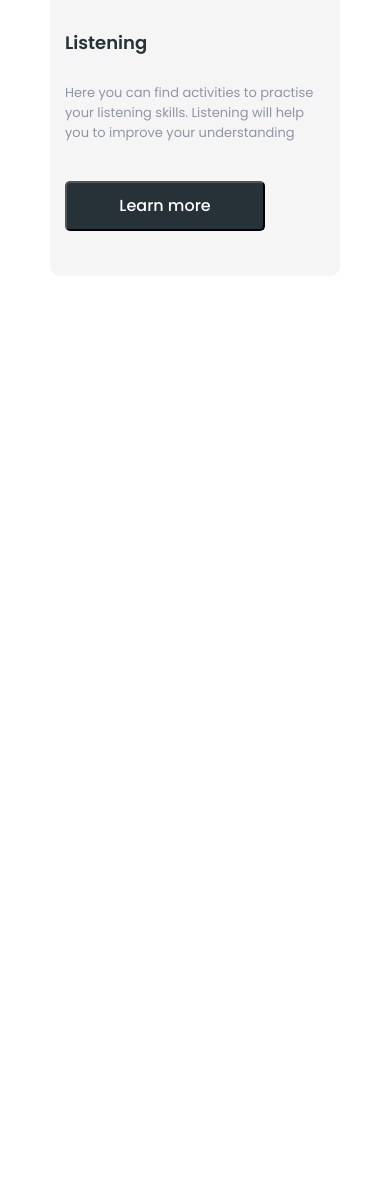
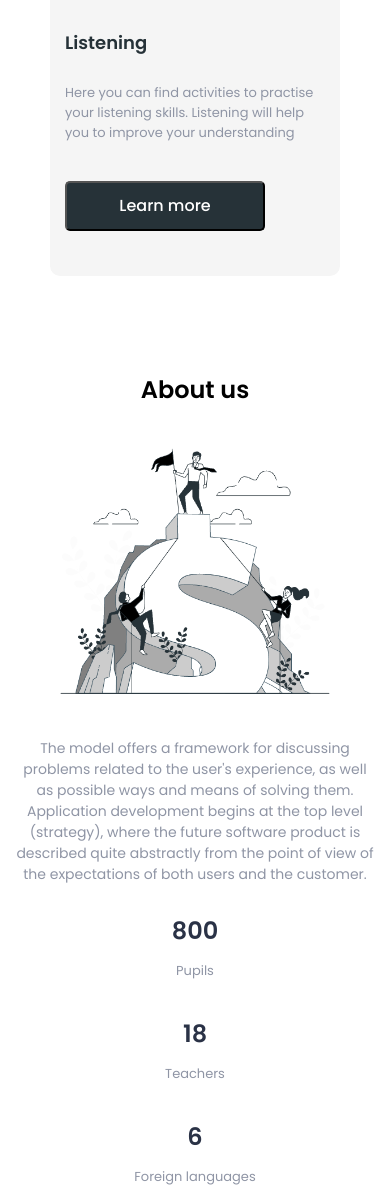
Before and after one commit to kuroptew/school-language, a website: page src/index.html in a window 390 px wide. Shown: the part 2758-3945 px from the top of the page. Before the commit the page ends 3034 px from the top, so only its background shows below. Drawn offline with nearby package versions, Linux system fonts and the light colour scheme; files that its build step writes are made by us from their sources.

Commit message:
add adaptive about section

```diff
--- a/src/index.html
+++ b/src/index.html
@@ -119,9 +119,9 @@
           </li>
         </ul>
       </section>
-      <!-- <section class="about" id="about">
-        <div class="about_-wrapper">
-          <h2 class="title title_fz48">About us</h2>
+      <section class="about" id="about">
+        <div class="about__wrapper">
+          <h2 class="title title_fz48 about__title">About us</h2>
           <p class="about__descr">
             The model offers a framework for discussing problems related to the user's experience, as well as possible
             ways and means of solving them. Application development begins at the top level (strategy), where the future
@@ -130,22 +130,22 @@
           </p>
           <ul class="about__list">
             <li class="about__item">
-              <div class="about__item-count">800</div>
-              <div class="about__item-name">Pupils</div>
+              <div class="about__count">800</div>
+              <div class="about__name">Pupils</div>
             </li>
             <li class="about__item">
-              <div class="about__item-count">18</div>
-              <div class="about__item-name">Teachers</div>
+              <div class="about__count">18</div>
+              <div class="about__name">Teachers</div>
             </li>
             <li class="about__item">
-              <div class="about__item-count">6</div>
-              <div class="about__item-name">Foreign languages</div>
+              <div class="about__count">6</div>
+              <div class="about__name">Foreign languages</div>
             </li>
           </ul>
         </div>
         <img src="./img/about/about-bg.png" alt="About us" class="about__img" />
       </section>
-      <section class="pricing" id="pricing">
+      <!-- <section class="pricing" id="pricing">
         <h2 class="title title_fz48 pricing__title">Pricing</h2>
         <ul class="pricing__list">
           <li>
--- a/src/js/script.js
+++ b/src/js/script.js
@@ -1,9 +1,6 @@
 const hamburgerBtn = document.querySelector(".hamburger")
 const closeMenuBtn = document.querySelector(".menu__close")
 const menu = document.querySelector(".menu")
-
-console.log(hamburgerBtn);
-console.log(closeMenuBtn);
 
 hamburgerBtn.addEventListener("click", () => {
   menu.classList.add("menu_active")
--- a/src/scss/blocks/_about.scss
+++ b/src/scss/blocks/_about.scss
@@ -4,12 +4,9 @@
   align-items: center;
   min-height: 752px;
   padding-top: 252px;
-  // background-image: url("../../img/about/about-bg.png");
-  // background-position: right 252px;
-  // background-repeat: no-repeat;
 
   &__wrapper {
-    min-width: 635px;
+    width: 635px;
   }
 
   &__descr {
@@ -24,27 +21,24 @@
   &__list {
     margin-top: 20px;
     display: flex;
-    gap: 100px;
+    gap: 90px;
     list-style-type: none;
   }
 
-  &__item {
-
-    &-count {
+  &__count {
     font-size: 48px;
     font-weight: 600;
     line-height: 80px;
-      color: #2A3246;
+    color: #2a3246;
     text-align: center;
   }
 
-    &-name {
+  &__name {
     font-size: 20px;
     font-weight: 400;
     line-height: 30px;
     color: $dark-grey;
     text-align: center;
-    }
   }
 
   &__img {
--- a/src/scss/blocks/_media.scss
+++ b/src/scss/blocks/_media.scss
@@ -148,6 +148,40 @@
     &__descr {
       font-size: 14px;
       line-height: 21px;
+    }
+  }
+
+  .about {
+    padding-top: 106px;
+    min-height: unset;
+
+    &__wrapper {
+      width: 525px;
+    }
+
+    &__descr {
+      margin-top: 13px;
+      font-size: 16px;
+      line-height: 24px;
+    }
+
+    &__list {
+      margin-top: 16px;
+      gap: 60px;
+    }
+
+    &__count {
+      font-size: 30px;
+    }
+
+    &__name {
+      font-size: 16px;
+      line-height: 24px;
+    }
+
+    &__img {
+      width: 336px;
+      height: 336px;
     }
   }
 }
@@ -327,6 +361,39 @@
       bottom: 25px;
     }
   }
+
+  .about {
+    padding-top: 52px;
+
+    &__wrapper {
+      width: 320px;
+    }
+
+    &__descr {
+      margin-top: 0;
+      font-size: 14px;
+      line-height: 21px;
+    }
+
+    &__list {
+      margin-top: 32px;
+      gap: 45px;
+    }
+
+    &__count {
+      font-size: 22px;
+    }
+
+    &__name {
+      font-size: 13px;
+      line-height: 20px;
+    }
+
+    &__img {
+      width: 295px;
+      height: 295px;
+    }
+  }
 }
 
 @media screen and (max-width: 766px) {
@@ -456,6 +523,48 @@
       bottom: 36px;
     }
   }
+
+  .about {
+    padding-top: 187px;
+    flex-direction: column;
+
+    &__wrapper {
+      order: 2;
+      position: relative;
+      margin-top: 25px;
+      width: 100%;
+    }
+
+    &__title {
+      position: absolute;
+      top: calc(-352px - 80px - 25px);
+      left: 50%;
+      transform: translateX(-50%);
+    }
+
+    &__descr {
+      margin-top: 0;
+      text-align: center;
+    }
+
+    &__list {
+      margin-top: 20px;
+      gap: unset;
+      width: 430px;
+      margin: 0 auto;
+      justify-content: space-between;
+    }
+
+    &__count {
+      font-size: 24px;
+    }
+
+    &__img {
+      order: 1;
+      width: 352px;
+      height: 352px;
+    }
+  }
 }
 
 @media screen and (max-width: 574px) {
@@ -582,4 +691,44 @@
       bottom: 45px;
     }
   }
+
+  .about {
+    padding-top: 154px;
+    flex-direction: column;
+
+    &__wrapper {
+      order: 2;
+      position: relative;
+      width: 100%;
+    }
+
+    &__title {
+      position: absolute;
+      top: calc(-283px - 80px - 25px);
+      left: 50%;
+      transform: translateX(-50%);
+    }
+
+    &__descr {
+      margin-top: 0;
+      text-align: center;
+    }
+
+    &__list {
+      margin-top: 16px;
+      width: 100%;
+      gap: 23px;
+      flex-direction: column;
+      justify-content: center;
+    }
+
+    &__count {
+      line-height: 60px;
+    }
+
+    &__img {
+      width: 283px;
+      height: 283px;
+    }
+  }
 }
```
Also changed, not shown: dist/css/style.min.css, dist/index.html, dist/js/script.js. Lines whose indentation alone changed are shown as unchanged.
